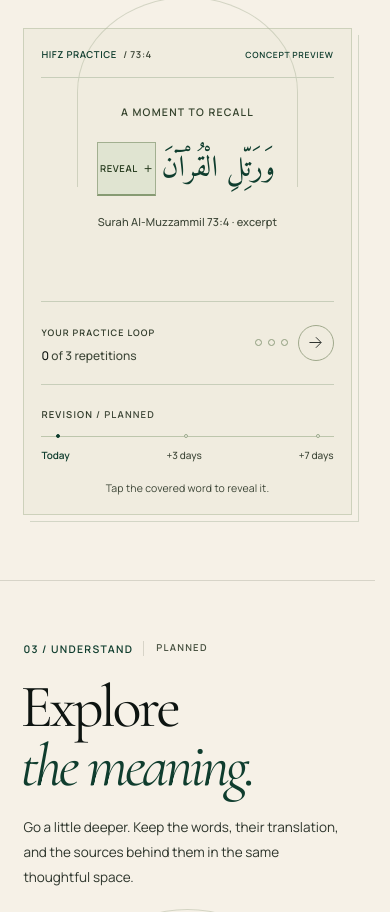
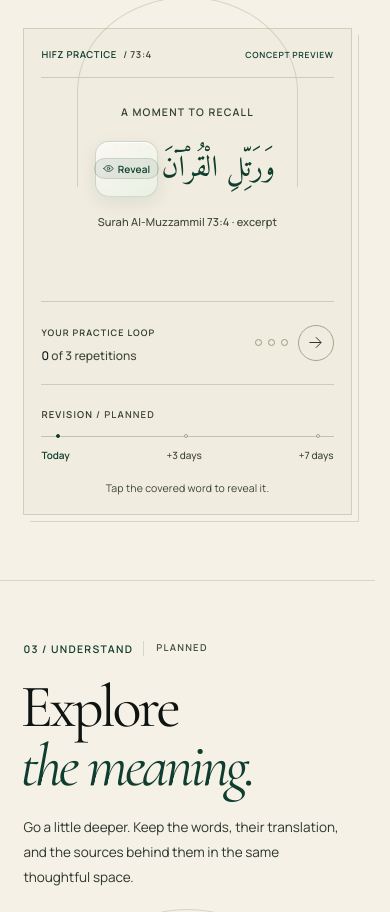
Before and after one commit to codeVstudio/quran-bytes, a React (Vite) app: page / in a window 390 px wide. Shown: the part 2113-3025 px from the top of the page. Built offline with nearby package versions, Linux system fonts and the light colour scheme; no server answers; the HTML template or start-up script is replaced by a standard one.

Commit message:
Modernize Memorize word reveal card and hide pill UI

```diff
--- a/src/assets/styles/quran-bytes.css
+++ b/src/assets/styles/quran-bytes.css
@@ -1158,38 +1158,105 @@ svg {
 .word-mask {
   position: absolute;
   inset: auto;
-  background: #e4e6d7;
-  border: 1px solid #a2af90;
-  border-bottom: 2px solid #879b73;
-  color: #263b1e;
+  background: linear-gradient(150deg, rgba(251, 249, 243, 0.96), rgba(235, 240, 227, 0.94));
+  backdrop-filter: blur(10px);
+  -webkit-backdrop-filter: blur(10px);
+  border: 1px solid rgba(15, 61, 46, 0.16);
+  border-radius: 14px;
+  box-shadow:
+    0 6px 18px rgba(15, 61, 46, 0.08),
+    inset 0 1px 0 rgba(255, 255, 255, 0.9);
+  color: var(--green);
   display: flex;
   align-items: center;
   justify-content: center;
+  padding: 6px;
+  z-index: 2;
+  transition:
+    transform 0.22s cubic-bezier(0.2, 0.8, 0.2, 1),
+    border-color 0.22s ease,
+    box-shadow 0.22s ease,
+    background 0.22s ease;
+}
+
+.word-mask:hover {
+  transform: translateY(-1.5px);
+  background: linear-gradient(150deg, rgba(255, 255, 255, 0.99), rgba(232, 240, 224, 0.97));
+  border-color: rgba(15, 61, 46, 0.34);
+  box-shadow:
+    0 10px 24px rgba(15, 61, 46, 0.14),
+    inset 0 1px 0 rgba(255, 255, 255, 1);
+}
+
+.word-mask:active {
+  transform: translateY(0) scale(0.985);
+}
+
+.word-mask-pill {
+  display: inline-flex;
+  align-items: center;
+  justify-content: center;
+  gap: 5px;
+  padding: 5px 11px;
+  border-radius: 999px;
+  background: rgba(15, 61, 46, 0.08);
+  border: 1px solid rgba(15, 61, 46, 0.12);
+  font: 600 11px/1 var(--sans);
+  letter-spacing: 0.015em;
+  color: var(--green);
+  white-space: nowrap;
+  transition:
+    background 0.22s ease,
+    color 0.22s ease,
+    border-color 0.22s ease;
+}
+
+.word-mask:hover .word-mask-pill {
+  background: var(--green);
+  border-color: var(--green);
+  color: #ffffff;
+}
+
+.word-mask-icon {
+  width: 13px;
+  height: 13px;
+  flex-shrink: 0;
+}
+
+.small-text-button {
+  display: inline-flex;
+  align-items: center;
+  justify-content: center;
   gap: 6px;
-  font: 600 9.5px/1 var(--sans);
-  letter-spacing: 0.06em;
-  text-transform: uppercase;
-  padding: 0;
-  z-index: 2;
-}
-
-.word-mask:hover {
-  background: #d7deca;
-}
-
-.word-mask span {
-  font-weight: 400;
-  font-size: 15px;
-}
-
-.small-text-button {
-  padding: 8px 12px;
-  font-size: 11px;
-  font-weight: 500;
+  padding: 6px 14px;
+  margin-top: 13px;
+  border-radius: 999px;
+  border: 1px solid rgba(15, 61, 46, 0.18);
+  background: rgba(15, 61, 46, 0.05);
+  font: 600 11.5px/1.2 var(--sans);
   color: var(--green);
-  margin-top: 13px;
-  text-decoration: underline;
-  text-underline-offset: 4px;
+  text-decoration: none;
+  transition:
+    background 0.2s ease,
+    border-color 0.2s ease,
+    color 0.2s ease;
+}
+
+.small-text-button:hover {
+  background: var(--green);
+  border-color: var(--green);
+  color: #ffffff;
+}
+
+.small-text-button[hidden],
+.word-mask[hidden] {
+  display: none;
+}
+
+.hide-word-icon {
+  width: 13px;
+  height: 13px;
+  flex-shrink: 0;
 }
 
 .repeat-panel {
@@ -2991,8 +3058,15 @@ svg {
     font-size: clamp(28px, 5.4vw, 40px);
   }
 
-  .word-mask {
-    background: #e0e4d1;
+  .word-mask-pill {
+    padding: 4px 8px;
+    font-size: 10px;
+    gap: 4px;
+  }
+
+  .word-mask-icon {
+    width: 11px;
+    height: 11px;
   }
 
   .journey-bottom {
--- a/src/views/memorize/components/MemorizeChapter.tsx
+++ b/src/views/memorize/components/MemorizeChapter.tsx
@@ -41,10 +41,10 @@ export function MemorizeChapter() {
     const parent = container.getBoundingClientRect()
 
     setMaskRect({
-      left: rect.left - parent.left - 3,
-      top: rect.top - parent.top - 1,
-      width: rect.width + 6,
-      height: rect.height + 2,
+      left: rect.left - parent.left - 5,
+      top: rect.top - parent.top - 2,
+      width: rect.width + 10,
+      height: rect.height + 4,
     })
   }, [])
 
@@ -151,7 +151,22 @@ export function MemorizeChapter() {
                   : undefined
               }
             >
-              Reveal <span aria-hidden="true">+</span>
+              <span className="word-mask-pill">
+                <svg
+                  className="word-mask-icon"
+                  viewBox="0 0 24 24"
+                  fill="none"
+                  stroke="currentColor"
+                  strokeWidth="1.75"
+                  strokeLinecap="round"
+                  strokeLinejoin="round"
+                  aria-hidden="true"
+                >
+                  <path d="M2 12s3.5-6.5 10-6.5S22 12 22 12s-3.5 6.5-10 6.5S2 12 2 12Z" />
+                  <circle cx="12" cy="12" r="2.75" />
+                </svg>
+                <span>Reveal</span>
+              </span>
             </button>
           </div>
           <p className="source-label">Surah Al-Muzzammil 73:4 · excerpt</p>
@@ -163,7 +178,22 @@ export function MemorizeChapter() {
             hidden={!revealed}
             onClick={handleHide}
           >
-            Hide the word again <span aria-hidden="true">↗</span>
+            <svg
+              className="hide-word-icon"
+              viewBox="0 0 24 24"
+              fill="none"
+              stroke="currentColor"
+              strokeWidth="1.75"
+              strokeLinecap="round"
+              strokeLinejoin="round"
+              aria-hidden="true"
+            >
+              <path d="m3 3 18 18" />
+              <path d="M10.58 10.58a2 2 0 0 0 2.84 2.84" />
+              <path d="M9.88 5.09A10.4 10.4 0 0 1 12 4.88c6.5 0 10 7.12 10 7.12a17.6 17.6 0 0 1-3.17 4.35" />
+              <path d="M6.61 6.61A17.7 17.7 0 0 0 2 12s3.5 7.12 10 7.12c1.73 0 3.31-.42 4.7-1.12" />
+            </svg>
+            <span>Hide word</span>
           </button>
         </div>
         <div className="repeat-panel">
```
